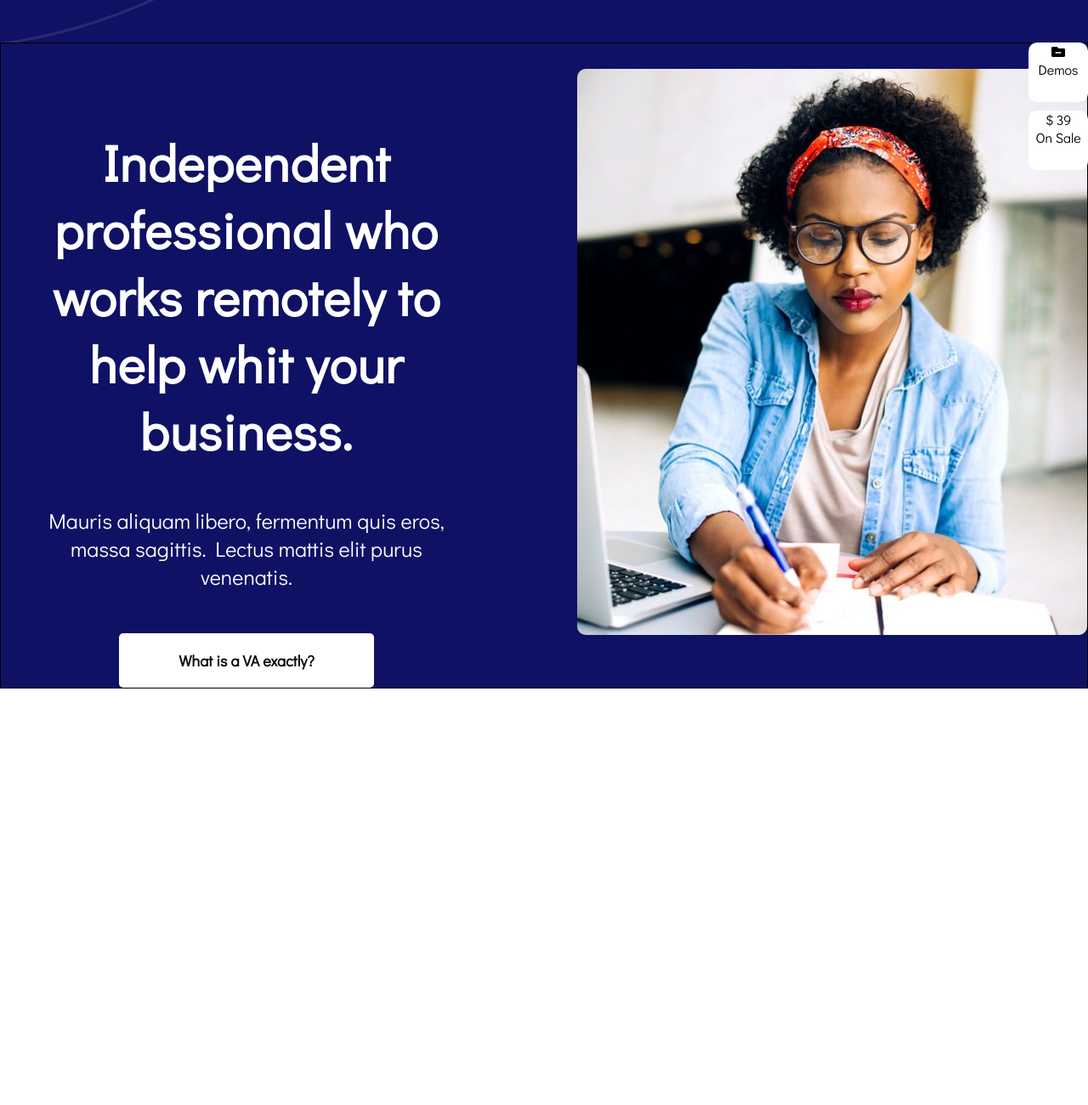
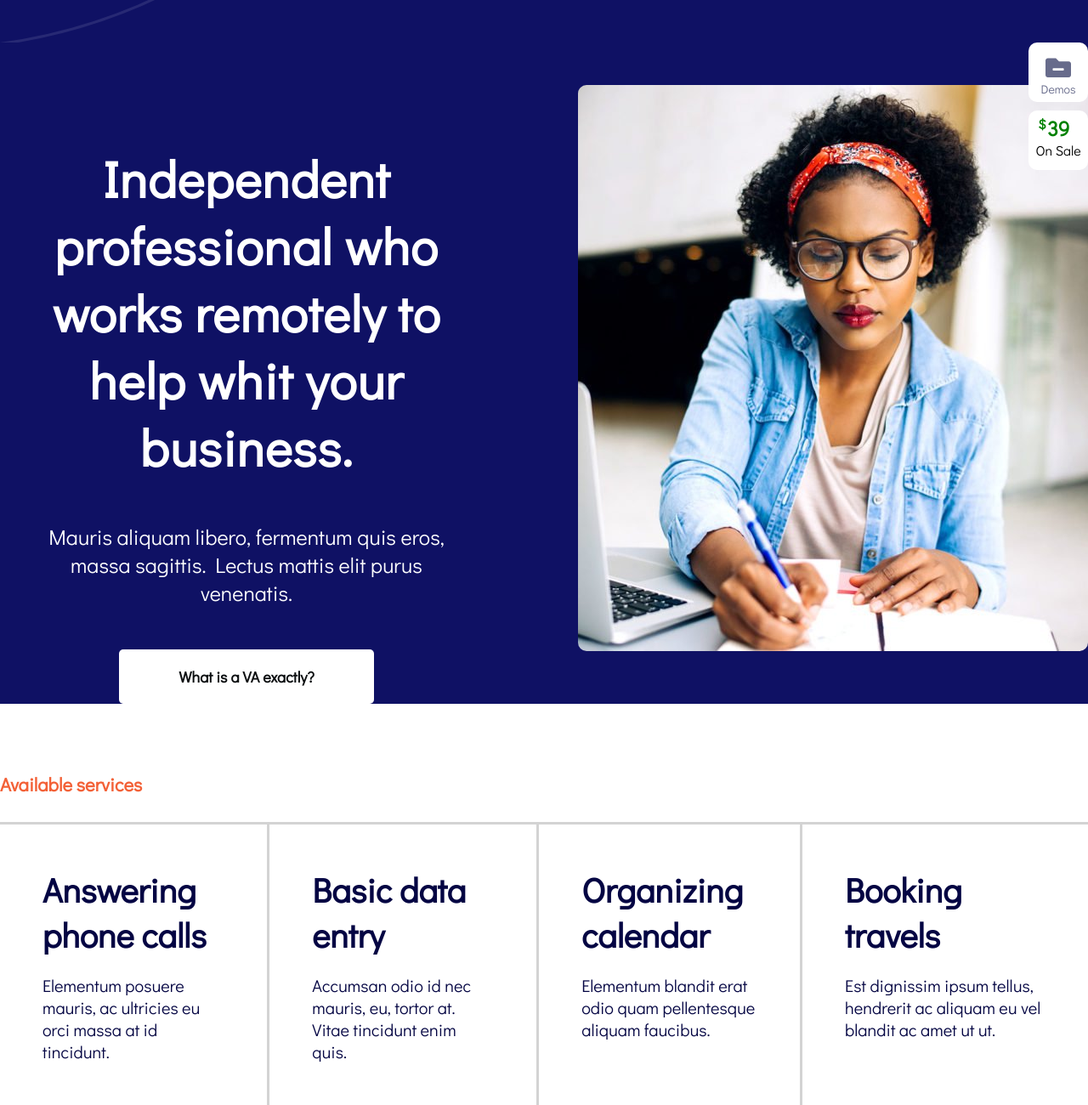
Before and after one commit to ivanmincione/proj-html-vuejs, a plain HTML site: page Index.html in a window 1280 px wide. Shown: the part 150-1450 px from the top of the page at 85% size. Before the commit the page ends 960 px from the top, so only its background shows below. Drawn offline with nearby package versions, Linux system fonts and the light colour scheme.

Commit message:
Add section AVAILABLE SERVICES
Aggiunta sezione contenente i box con i servizi offerti

```diff
--- a/Index.html
+++ b/Index.html
@@ -57,8 +57,10 @@
         </header>
 
         <main>
+            <!-- first section TOP PAGE -->
             <section class="top-page">
                 <div class="container">
+                    <div class="row">
                         <div class="title">
                             <h1> Independent professional who works remotely to help whit your business.</h1>
                             <p> Mauris aliquam libero, fermentum quis eros, massa sagittis. Lectus mattis elit purus venenatis.</p>
@@ -66,23 +68,45 @@
                                 <a href="#">What is a VA exactly?</a>
                             </div>
                         </div>
-
                         <div class="img-top-page">
                             <img src="img/info-5-600x666.jpg" alt="">
                         </div>
                     </div>
+                </div>
 
                 <div class="widget">
-
                     <div class="widget-top">
                         <i class="fas fa-folder-minus"></i>
                         <p>Demos</p>
                     </div>
+                    <div class="widget-bottom">
+                        <p id="widget-price"><span>$</span>39</p>
+                        <p>On Sale</p>
+                    </div>
+                </div>
+            </section>
 
-                    <div class="widget-bottom">
-                        <span>$</span>
-                        <span>39</span>
-                        <p>On Sale</p>
+            <!-- second section AVAILABLE SERVICES -->
+            <section class="available-services">
+                <div class="container">
+                    <h3>Available services</h3>
+                    <div class="row">
+                        <div class="box-services">
+                            <h2>Answering phone calls</h2>
+                            <p>Elementum posuere mauris, ac ultricies eu orci massa at id tincidunt.</p>
+                        </div>
+                        <div class="box-services">
+                            <h2>Basic data entry</h2>
+                            <p>Accumsan odio id nec mauris, eu, tortor at. Vitae tincidunt enim quis.</p>
+                        </div>
+                        <div class="box-services">
+                            <h2>Organizing calendar</h2>
+                            <p>Elementum blandit erat odio quam pellentesque aliquam faucibus.</p>
+                        </div>
+                        <div class="box-services">
+                            <h2>Booking <br>travels</h2>
+                            <p>Est dignissim ipsum tellus, hendrerit ac aliquam eu vel blandit ac amet ut ut.</p>
+                        </div>
                     </div>
                 </div>
             </section>
--- a/style.css
+++ b/style.css
@@ -15,6 +15,10 @@ ul{
 a{
     text-decoration: none;
     cursor: pointer;
+}
+
+h3{
+    color: #f36137;
 }
 
 /* .btn{
@@ -108,15 +112,17 @@ header{
 /* prima sezione */
 .container{
     max-width: 1500px;
-    /* height: 800px; */
+    margin:0 auto;
+    position: relative;
+}
+
+.row{
     display: flex;
-    margin:0 auto;
-    border: 1px solid;
-    position: relative;
 }
 
 section{
     position: relative;
+    padding-top: 20px;
 }
 
 main .top-page{
@@ -147,15 +153,11 @@ main .top-page{
     padding: 50px 50px;
 }
 
-.img-top-page{
-
-}
 .img-top-page img{
     border-radius: 10px;
     position: relative;
     top: 30px;
     object-fit: cover;
-
 }
 
 .widget{
@@ -164,8 +166,6 @@ main .top-page{
     right: 0;
     display: flex;
     flex-direction: column;
-    /* justify-content: center;
-    align-items: center; */
 }
 
 .widget-top, .widget-bottom{
@@ -175,4 +175,59 @@ main .top-page{
     margin-bottom: 10px;
     border-radius: 10px;
     text-align: center;
+    padding: 5px;
 }
+
+.widget-top i{
+    font-size: 30px;
+    margin-top: 10px;
+    color: #676b8b;
+}
+
+.widget-top p{
+    font-size: 14px;
+    color: #676b8b;
+}
+
+#widget-price span{
+    font-size: 16px;
+    position: absolute;
+    top: 0;
+    left: 10%;
+}
+
+#widget-price{
+    font-size: 24px;
+    color: green;
+    font-weight: bold;
+    position: relative;
+}
+
+
+/* sezione Available service */
+
+.available-services h3{
+    padding-top: 60px;
+    margin-bottom: 30px;
+    font-size: 22px;
+}
+
+.box-services{
+    padding: 50px;
+    border-top: 3px solid lightgray;
+    border-right: 3px solid lightgray;
+}
+.box-services:last-child{
+    border-right: none;
+}
+
+.box-services h2{
+    font-size: 40px;
+    color: #040543;
+}
+
+.box-services p{
+    font-size: 20px;
+    color: #040543;
+    margin-top: 20px;
+}
```
Lines whose indentation alone changed are shown as unchanged.
